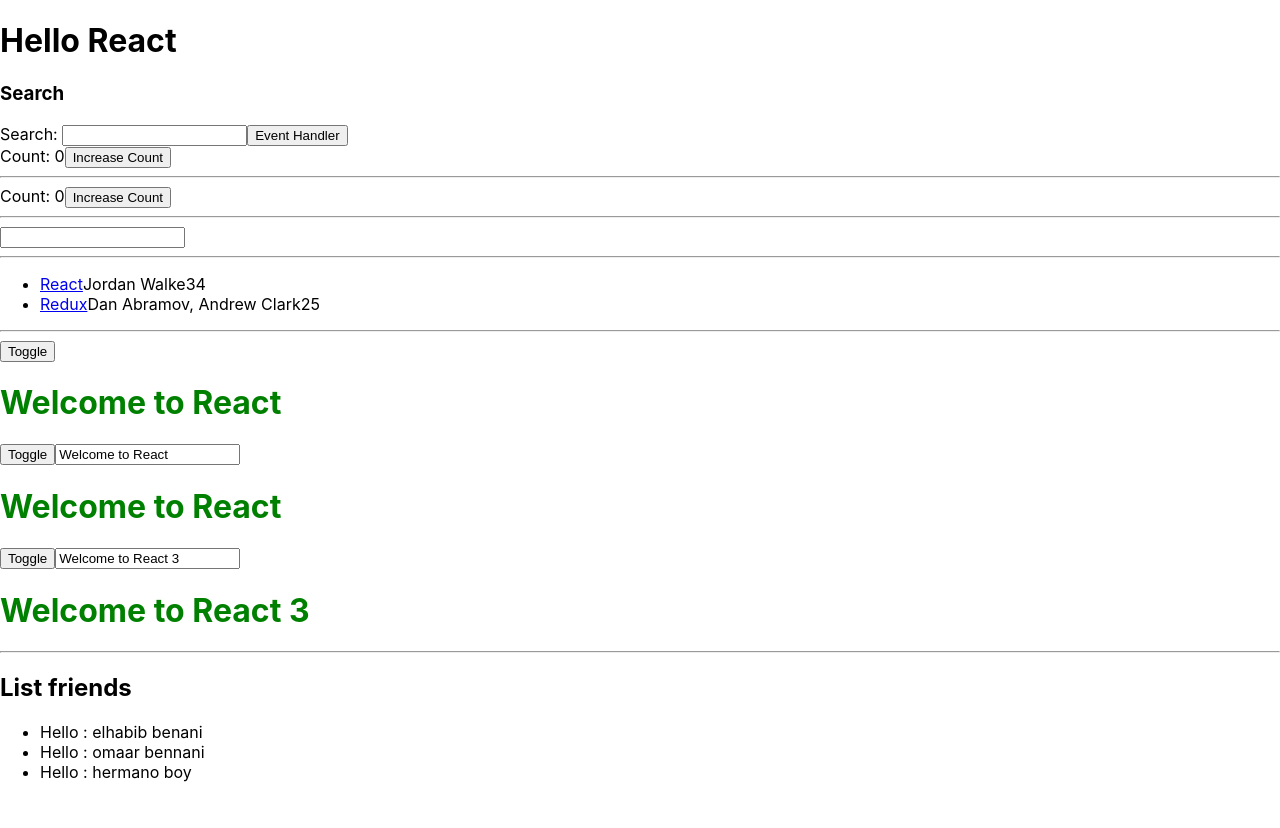
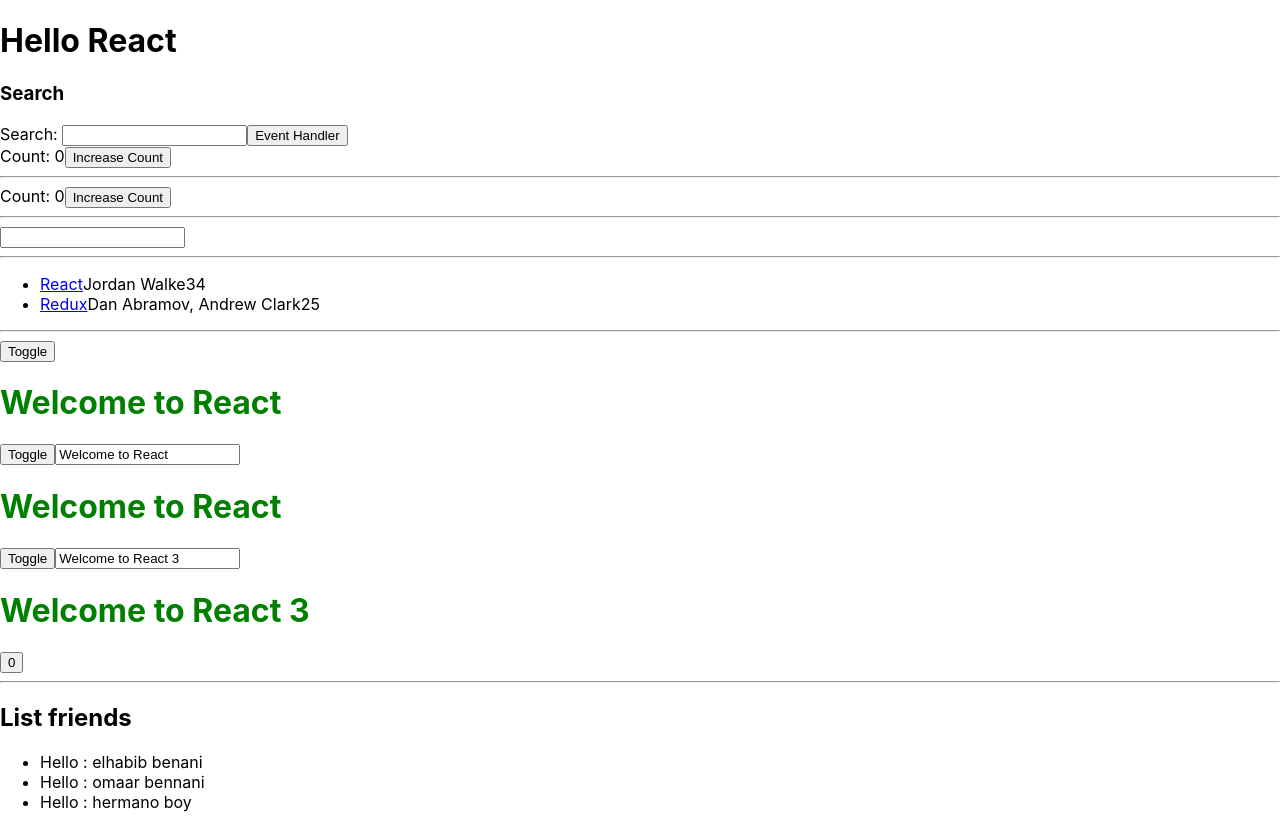
Before and after one commit to elhabibZoro10/Learning, a React (Create React App) app in the folder hacker-stories/: page / in a window 1280 px wide. Before the commit the page ends 800 px from the top, so only its background shows below. Built offline with nearby package versions, Linux system fonts and the light colour scheme.

Commit message:
React Rest Props

```diff
--- a/hacker-stories/src/App.js
+++ b/hacker-stories/src/App.js
@@ -1,5 +1,6 @@
 import "./App.css";
 import Button from "./Button";
+import Button1 from "./Button1";
 import List from "./List";
 import Search from "./Search";
 import Welcome from "./Welcome";
@@ -65,6 +66,12 @@
   const handleToggle3 = () => {
     setShow3(!isShow3);
   };
+
+  // React Rest Props
+  const [count, setCount] = useState(0);
+  const handleIncrement = () => {
+    setCount(count + 1);
+  };
   return (
     <div>
       <h1>Hello {getTitle("React")}</h1>
@@ -85,6 +92,9 @@
       <Button label="Toggle" onClick={handleToggle3} />
       <input type="text" value={greeting3} onChange={handleChange3} />
       {isShow3 ? <Welcome text={greeting3} /> : null}
+
+      <Button1 label4={count} disabled={false} onClick4={handleIncrement} />
+
       <hr />
       <h2>List friends</h2>
       <ul>
--- /dev/null
+++ b/hacker-stories/src/Button1.jsx
@@ -0,0 +1,14 @@
+import React from "react";
+
+const Button1 = ({ label4, disabled, onClick4 }) => {
+  return (
+    <div>
+      {" "}
+      <button onClick={onClick4} disabled={disabled} type="button">
+        {label4}
+      </button>
+    </div>
+  );
+};
+
+export default Button1;
--- /dev/null
+++ b/hacker-stories/src/Message.jsx
@@ -0,0 +1,11 @@
+import React from "react";
+
+const Message = ({ title4, description4 }) => {
+  return (
+    <>
+      <h1></h1>
+    </>
+  );
+};
+
+export default Message;
--- a/hacker-stories/src/Welcome.jsx
+++ b/hacker-stories/src/Welcome.jsx
@@ -1,4 +1,5 @@
 import React from "react";
+import Message from "./Message";
 
 const Welcome = ({ text }) => {
   return (
```
